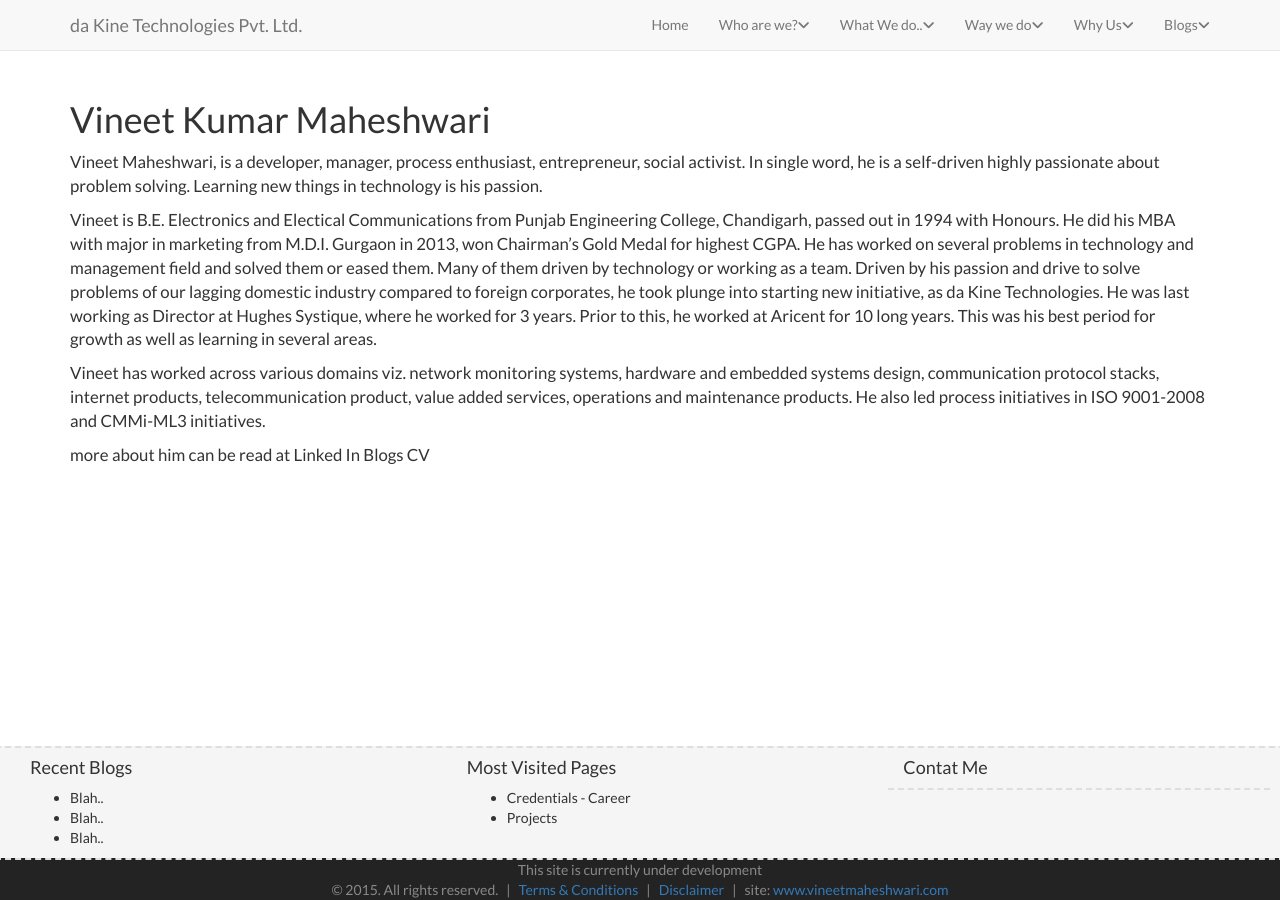
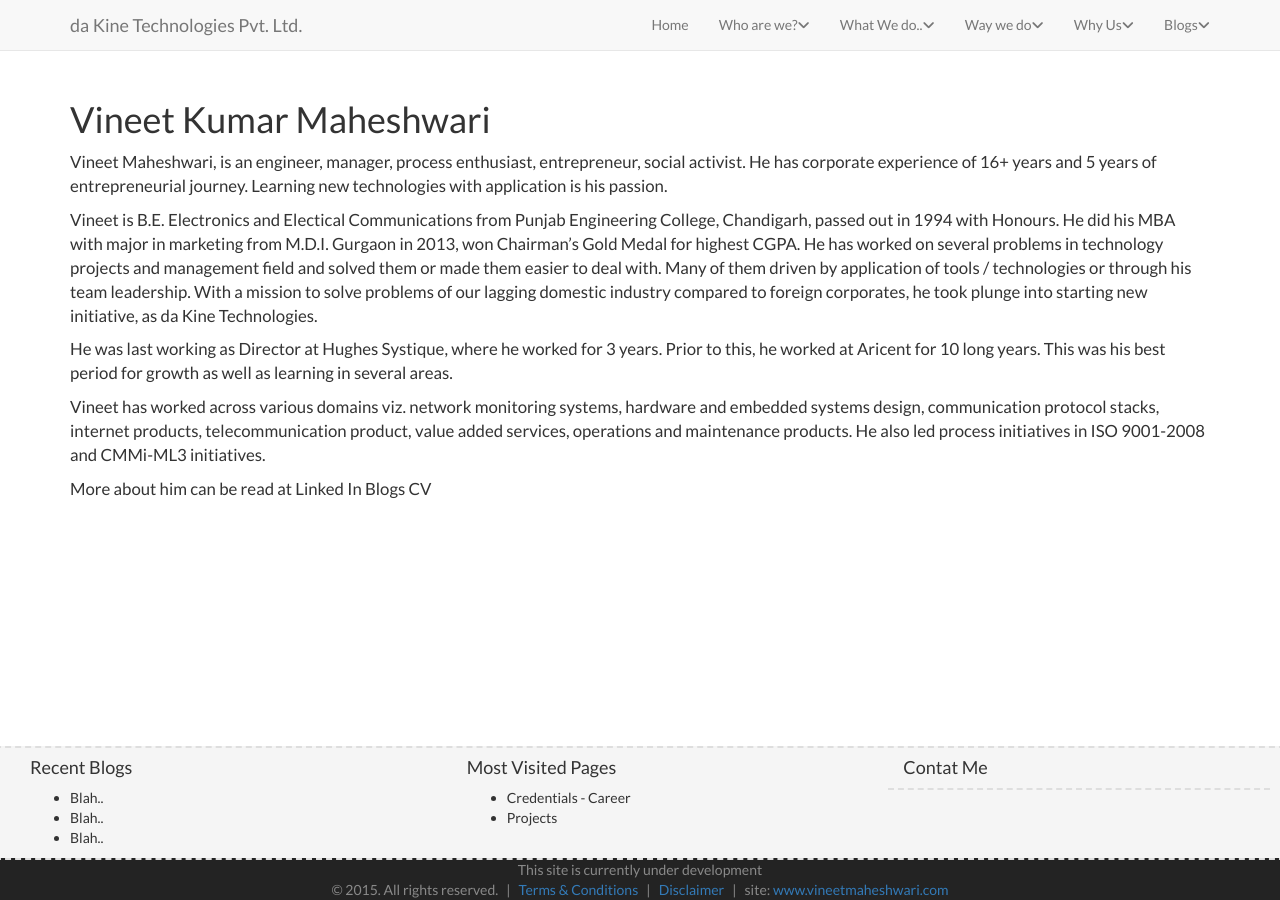
Before and after one commit to dakinegroup/dakinegroup.github.io, a Jekyll site: the page built from _company/team/founder.md, in a window 1280 px wide. Built offline with Jekyll 4.4.1, drawn with Linux system fonts in a browser that asks for light colours; nearby versions of some CDN libraries; library files that are not in the unit come from our copies.

Commit message:
updated.

```diff
--- a/_company/team/founder.md
+++ b/_company/team/founder.md
@@ -4,13 +4,15 @@ overview: true
 title: da Kine Technologies Pvt. Ltd. - Services
 ---
 #Vineet Kumar Maheshwari
-Vineet Maheshwari, is a developer, manager, process enthusiast, entrepreneur, social activist. In single word, he is a self-driven highly passionate about problem solving. Learning new things in technology is his passion.
+Vineet Maheshwari, is an engineer, manager, process enthusiast, entrepreneur, social activist. He has corporate experience of 16+ years and 5 years of entrepreneurial journey. Learning new technologies with application is his passion.
 
-Vineet is B.E. Electronics and Electical Communications from Punjab Engineering College, Chandigarh, passed out in 1994 with Honours. He did his MBA with major in marketing from M.D.I. Gurgaon in 2013, won Chairman's Gold Medal for highest CGPA. He has worked on several problems in technology and management field and solved them or eased them. Many of them driven by technology or working as a team. Driven by his passion and drive to solve problems of our lagging domestic industry compared to foreign corporates, he took plunge into starting new initiative, as da Kine Technologies. He was last working as Director at Hughes Systique, where he worked for 3 years. Prior to this, he worked at Aricent for 10 long years. This was his best period for growth as well as learning in several areas.
+Vineet is B.E. Electronics and Electical Communications from Punjab Engineering College, Chandigarh, passed out in 1994 with Honours. He did his MBA with major in marketing from M.D.I. Gurgaon in 2013, won Chairman's Gold Medal for highest CGPA. He has worked on several problems in technology projects and management field and solved them or made them easier to deal with. Many of them driven by application of tools / technologies or through his team leadership. With a mission to solve problems of our lagging domestic industry compared to foreign corporates, he took plunge into starting new initiative, as da Kine Technologies.
+
+He was last working as Director at Hughes Systique, where he worked for 3 years. Prior to this, he worked at Aricent for 10 long years. This was his best period for growth as well as learning in several areas.
 
 Vineet has worked across various domains viz. network monitoring systems, hardware and embedded systems design, communication protocol stacks, internet products, telecommunication product, value added services, operations and maintenance products. He also led process initiatives in ISO 9001-2008 and CMMi-ML3 initiatives.
 
-more about him can be read at
+More about him can be read at
 Linked In
 Blogs
 CV
```
Also changed, not shown: _company/team/index.md (+3 -3 lines), 1 other file.
